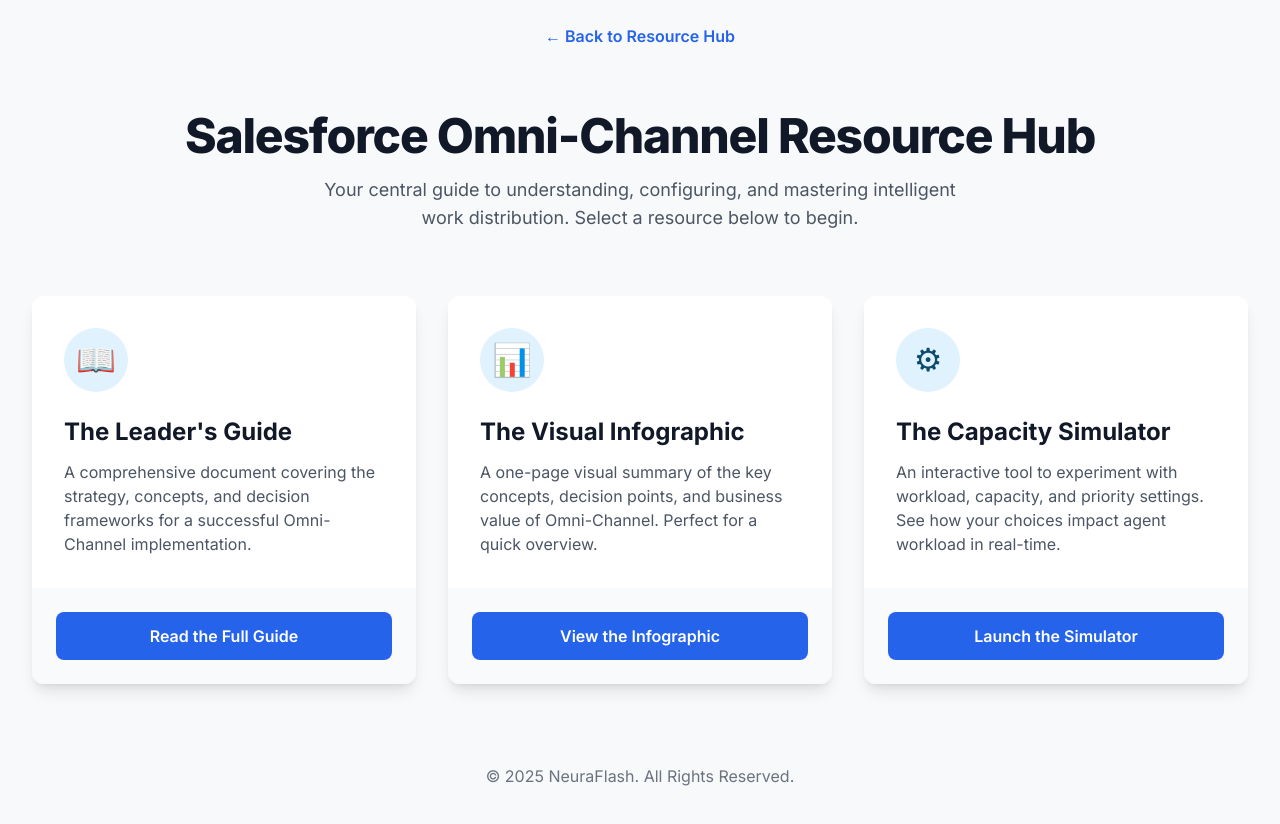
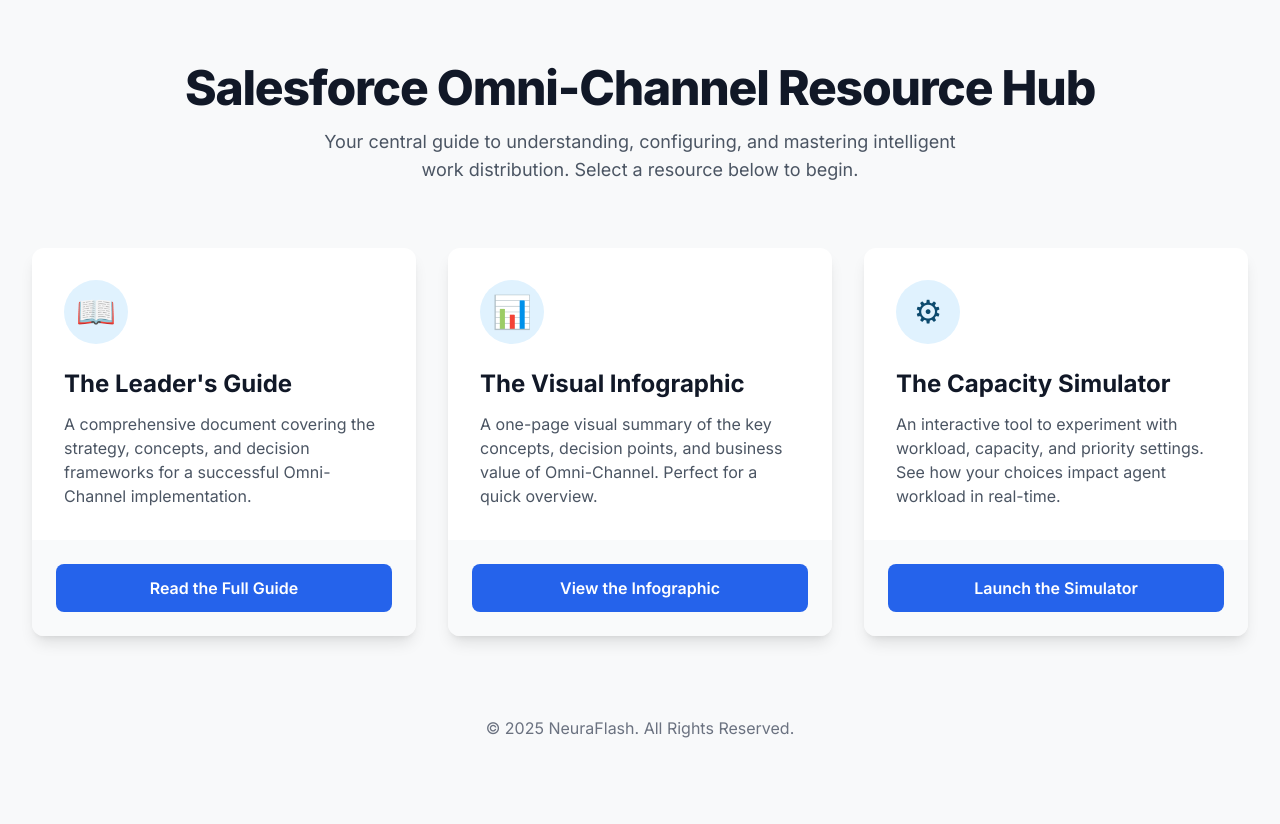
Before and after one commit to MW-NF/html-document-salesforce-omni, a plain HTML site: page index.html in a window 1280 px wide. Drawn offline with nearby package versions, Linux system fonts and the light colour scheme.

Commit message:
Removed back button from home

```diff
--- a/index.html
+++ b/index.html
@@ -14,7 +14,6 @@
     <meta name="viewport" content="width=device-width, initial-scale=1.0">
     <title>Salesforce Omni-Channel Resource Hub</title>
     <script src="https://cdn.tailwindcss.com"></script>
-    <div class="mt-6 text-center"><a href="./index.html" class="text-blue-600 hover:text-blue-800 font-semibold hover:underline">&larr; Back to Resource Hub</a></div>
     <link rel="preconnect" href="https://fonts.googleapis.com">
     <link rel="preconnect" href="https://fonts.gstatic.com" crossorigin>
     <link href="https://fonts.googleapis.com/css2?family=Inter:wght@400;500;600;700;800&display=swap" rel="stylesheet">
```
